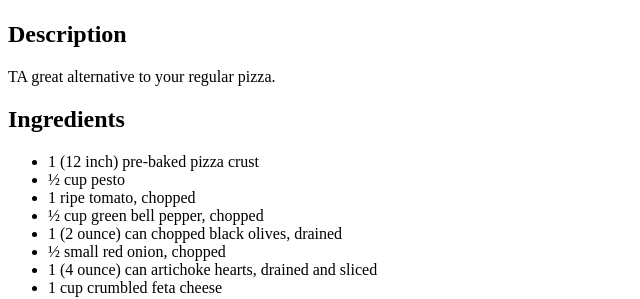
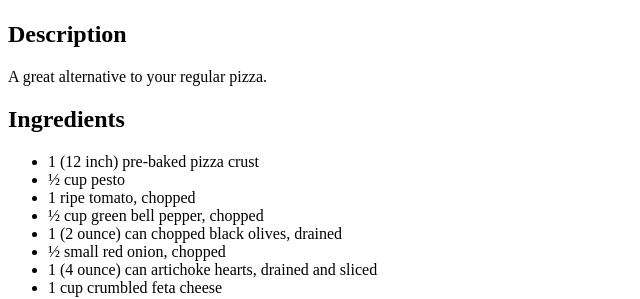
Before and after one commit to simeonmarchand/odin-recipes, a plain HTML site: page recipes/pizza.html in a window 1280 px wide. Shown: the part 355-654 px from the top of the page, 0-640 px from the left. Drawn offline with Linux system fonts and the light colour scheme.

Commit message:
Fixed grammar error

```diff
--- a/recipes/pizza.html
+++ b/recipes/pizza.html
@@ -12,7 +12,7 @@
     <h1>Pizza</h1>
     <img src="../img/pestopizza.webp" alt="Yummy pesto pizza">
     <h2>Description</h2>
-    <p>TA great alternative to your regular pizza.</p>
+    <p>A great alternative to your regular pizza.</p>
     <h2>Ingredients</h2>
     <ul>
         <li>1 (12 inch) pre-baked pizza crust</li>
```
